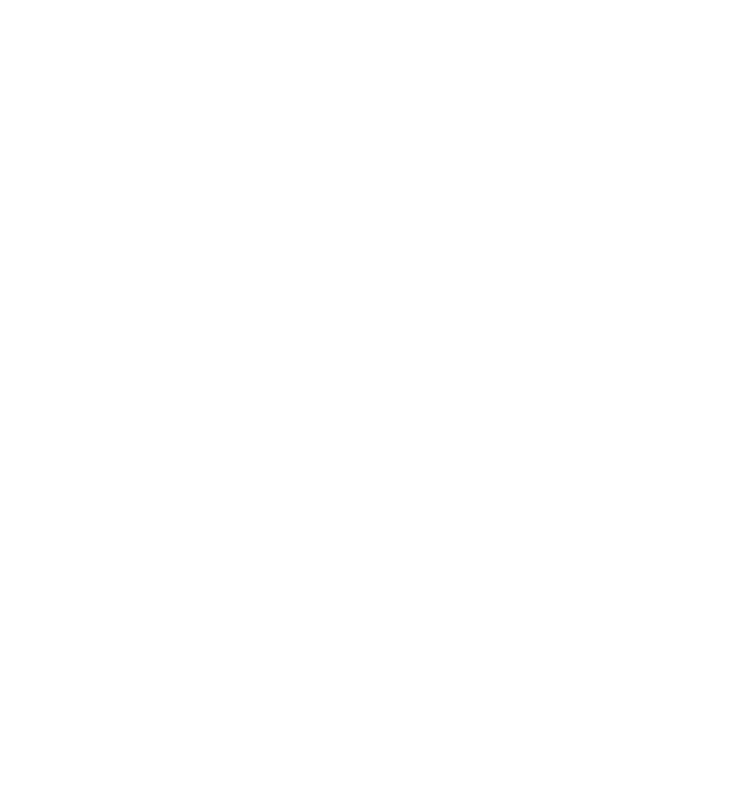
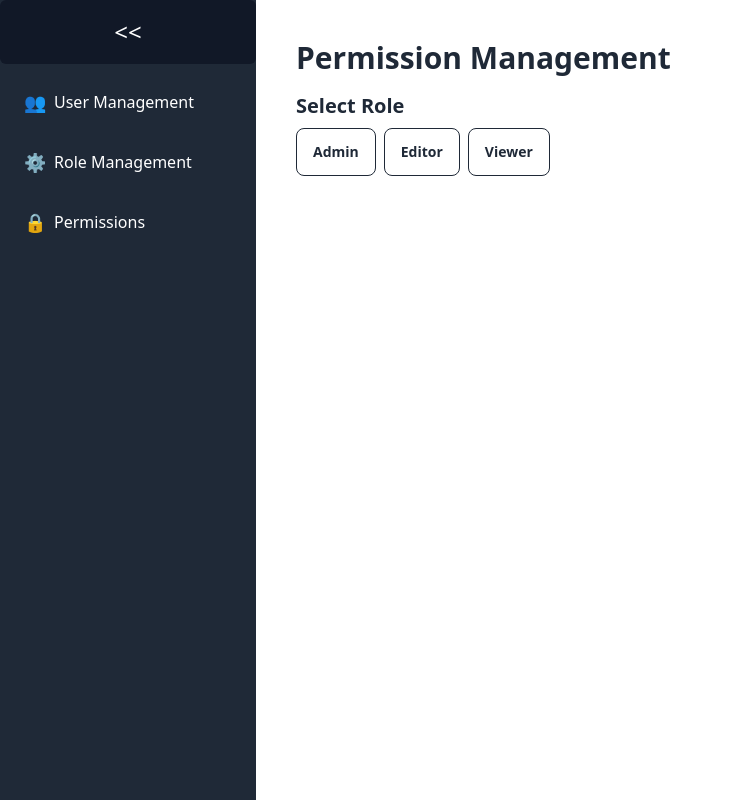
Before and after one commit to sushantskb/Role-Based-Access-Control, a React (Vite) app: page /permission in a window 1280 px wide. Before the commit this address had no page. Shown: the whole page, without its empty margins (0-733 px from the left). Built offline with nearby package versions, Linux system fonts and the light colour scheme.

Commit message:
added  the permission page

```diff
--- a/src/App.jsx
+++ b/src/App.jsx
@@ -3,6 +3,7 @@
 import Home from "./pages/Home";
 import Users from "./pages/Users";
 import Roles from "./pages/Roles";
+import Permission from "./pages/Permission";
 
 export default function App() {
   return (
@@ -12,6 +13,7 @@
           <Route path="/" element={<Home />} />
           <Route path="/users" element={<Users />} />
           <Route path="/roles" element={<Roles />} />
+          <Route path="/permission" element={<Permission />} />
         </Route>
       </Routes>
     </BrowserRouter>
--- /dev/null
+++ b/src/pages/Permission.jsx
@@ -0,0 +1,105 @@
+import React, { useState, useEffect } from "react";
+
+// Mock data for roles and permissions
+const initialPermissions = ["Read", "Write", "Delete", "Execute", "Manage Users"];
+const initialRoles = [
+  { id: 1, name: "Admin", permissions: ["Read", "Write", "Delete", "Manage Users"] },
+  { id: 2, name: "Editor", permissions: ["Read", "Write"] },
+  { id: 3, name: "Viewer", permissions: ["Read"] },
+];
+
+const Permission = () => {
+  const [roles, setRoles] = useState(initialRoles);
+  const [permissions] = useState(initialPermissions);
+  const [selectedRoleId, setSelectedRoleId] = useState(null);
+
+  // Handle selecting a role to manage permissions
+  const handleRoleSelect = (roleId) => {
+    setSelectedRoleId(roleId);
+  };
+
+  const selectedRole = roles.find((role) => role.id === selectedRoleId);
+
+  // Handle toggling a permission for a role
+  const togglePermission = (permission) => {
+    setRoles((prevRoles) => {
+      return prevRoles.map((role) => {
+        if (role.id === selectedRoleId) {
+          // Check if permission exists in the role's permission array
+          const hasPermission = role.permissions.includes(permission);
+          const updatedPermissions = hasPermission
+            ? role.permissions.filter((perm) => perm !== permission) // Remove permission
+            : [...role.permissions, permission]; // Add permission
+
+          return { ...role, permissions: updatedPermissions };
+        }
+        return role;
+      });
+    });
+  };
+
+  useEffect(() => {
+    // Reset the selected role when the role list changes (to prevent stale data issues)
+    if (selectedRoleId !== null && !roles.find((role) => role.id === selectedRoleId)) {
+      setSelectedRoleId(null);
+    }
+  }, [roles, selectedRoleId]);
+
+  return (
+    <div className="p-6">
+      <h2 className="text-3xl font-bold mb-4">Permission Management</h2>
+
+      {/* Role Selection */}
+      <div className="mb-6">
+        <h3 className="text-xl font-semibold mb-2">Select Role</h3>
+        <div className="space-x-2">
+          {roles.map((role) => (
+            <button
+              key={role.id}
+              onClick={() => handleRoleSelect(role.id)}
+              className={`btn btn-outline ${selectedRoleId === role.id ? "btn-primary" : ""}`}
+            >
+              {role.name}
+            </button>
+          ))}
+        </div>
+      </div>
+
+      {/* Permissions for Selected Role */}
+      {selectedRole && (
+        <div>
+          <h3 className="text-xl font-semibold mb-2">Manage Permissions for {selectedRole.name}</h3>
+          <div className="space-y-2">
+            {permissions.map((permission) => (
+              <label key={permission} className="label cursor-pointer flex items-center space-x-3">
+                <input
+                  type="checkbox"
+                  checked={selectedRole.permissions.includes(permission)} // Track permission availability
+                  onChange={() => togglePermission(permission)} // Toggle permission
+                  className="checkbox checkbox-primary"
+                />
+                <span className="label-text">{permission}</span>
+              </label>
+            ))}
+          </div>
+        </div>
+      )}
+
+      {/* Display current permissions for the selected role */}
+      {selectedRole && (
+        <div className="mt-4">
+          <h4 className="text-lg font-semibold">Current Permissions</h4>
+          <ul className="list-disc pl-5">
+            {selectedRole.permissions.length > 0 ? (
+              selectedRole.permissions.map((perm) => <li key={perm}>{perm}</li>)
+            ) : (
+              <li>No permissions assigned</li>
+            )}
+          </ul>
+        </div>
+      )}
+    </div>
+  );
+};
+
+export default Permission;
```
